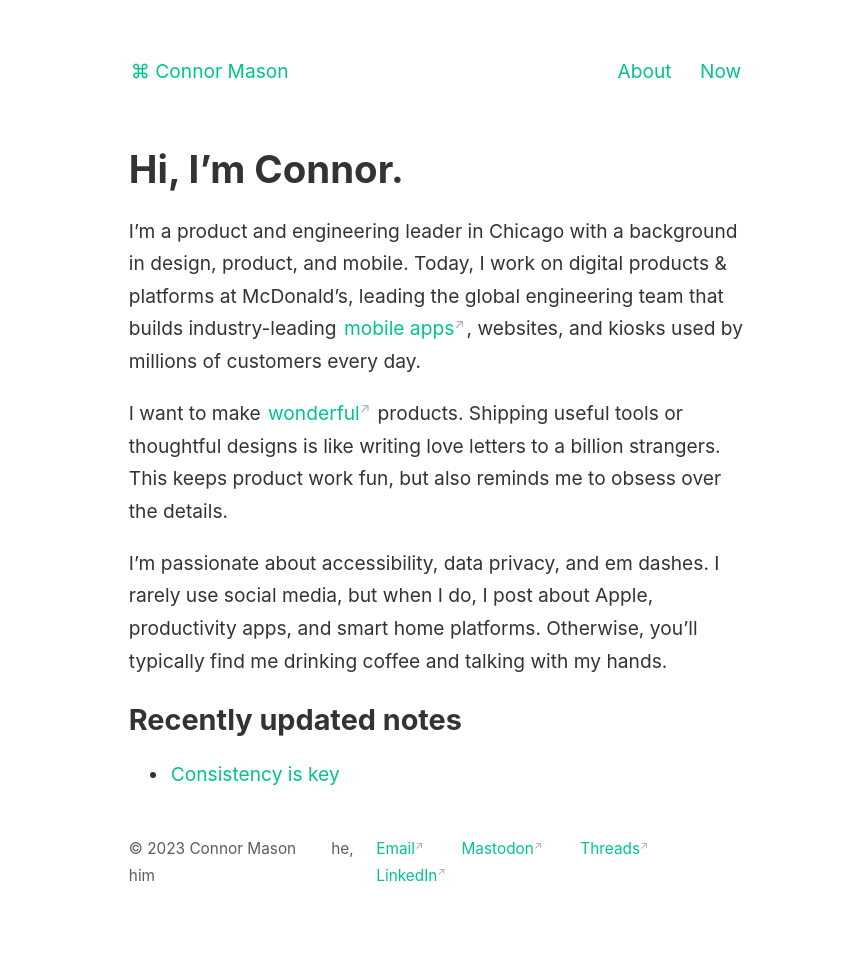
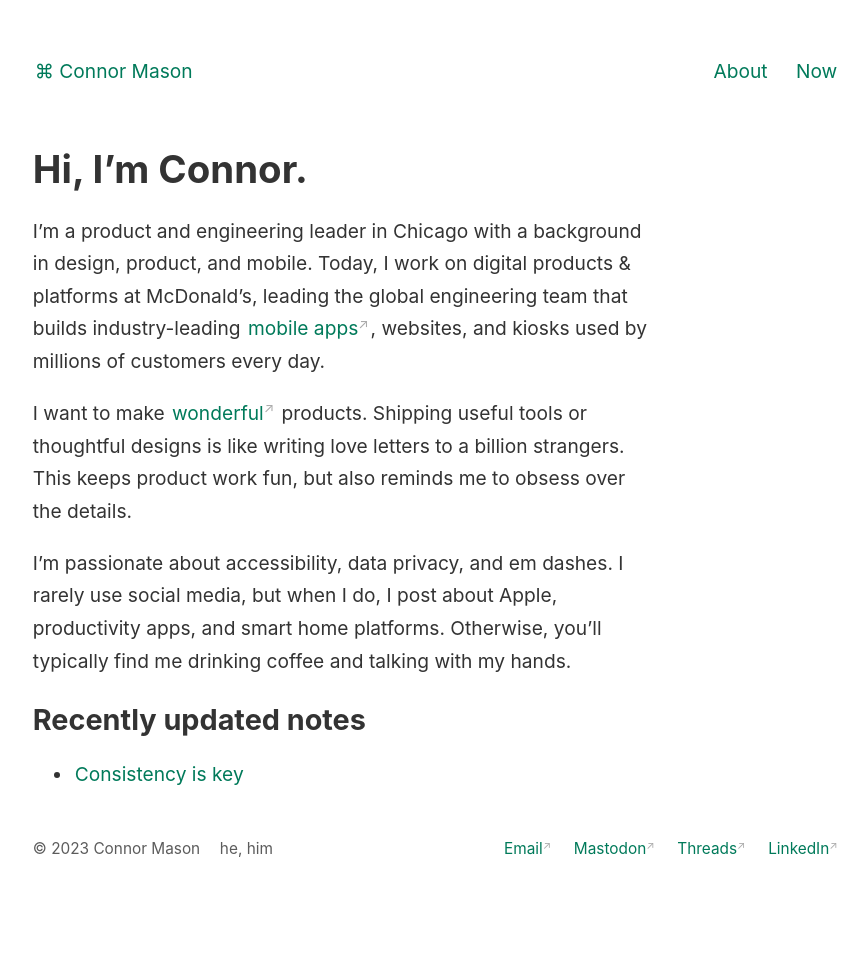
Before and after one commit to conmas/site, a Jekyll site: the page built from _pages/index.md, in a window 1280 px wide. Shown: the whole page, without its empty margins (204-1072 px from the left). Built offline with Jekyll 4.4.1, drawn with Linux system fonts in a browser that asks for light colours; after the commit the page ends 929 px from its top, so only the background shows below that.

Commit message:
More spacing tweaks

```diff
--- a/_includes/footer.html
+++ b/_includes/footer.html
@@ -1,12 +1,12 @@
 <div style="display: flex; justify-content: space-between; align-items: center;">
 	<span>
-		<span style="margin-right: 2em;">© 2023 Connor Mason</span>
+		<span style="margin-right: 1em;">© 2023 Connor Mason</span>
 		<span>he, him</span>
 	</span>
 	<span>
-		<script>n='connor';d='mason';t='me';document.write('<a href="mailto:'+n+'@'+d+'.'+t+'" style="margin-right: 2em;">Email</a>');</script>
-		<a href="https://hachyderm.io/@connor" rel="me" style="margin-right: 2em;">Mastodon</a>
-		<a href="https://threads.net/@conmas" style="margin-right: 2em;">Threads</a>
+		<script>n='connor';d='mason';t='me';document.write('<a href="mailto:'+n+'@'+d+'.'+t+'" style="margin-right: 1em;">Email</a>');</script>
+		<a href="https://hachyderm.io/@connor" rel="me" style="margin-right: 1em;">Mastodon</a>
+		<a href="https://threads.net/@conmas" style="margin-right: 1em;">Threads</a>
 		<a href="https://linkedin.com/in/cnnrmsn">LinkedIn</a>
 	</span>
 </div>
--- a/_pages/index.md
+++ b/_pages/index.md
@@ -26,6 +26,6 @@ I’m passionate about accessibility, data privacy, and em dashes. I rarely use
 
 <style>
   .wrapper {
-    max-width: 46em;
+    max-width: 32em;
   }
 </style>
--- a/_sass/_style.scss
+++ b/_sass/_style.scss
@@ -2,7 +2,7 @@ $color-primary: hsl(0, 0%, 10%);
 $color-text: hsl(0, 0%, 20%);
 $color-subtext: hsl(0, 0%, 30%);
 $color-border: hsl(0, 0%, 85%);
-$color-accent: #00c490;
+$color-accent: #007a5a;
 $color-box-background: mix($color-primary, white, 4%);
 $border-radius: 4px;
 $font-family: -apple-system, BlinkMacSystemFont, Segoe UI, Helvetica, Arial,
@@ -17,7 +17,7 @@ body {
   overflow-x: hidden;
   color: $color-text;
   font-size: 1rem;
-  max-width: 32em;
+  max-width: 42em;
 
   @media (min-width: 820px) {
     font-size: 1.2rem;
@@ -83,7 +83,7 @@ a {
   color: $color-accent;
   &:hover {
     color: black !important;
-    background: #fffaf1;
+    background: #ebfffa;
   }
   &:after {
     position: relative;
```
